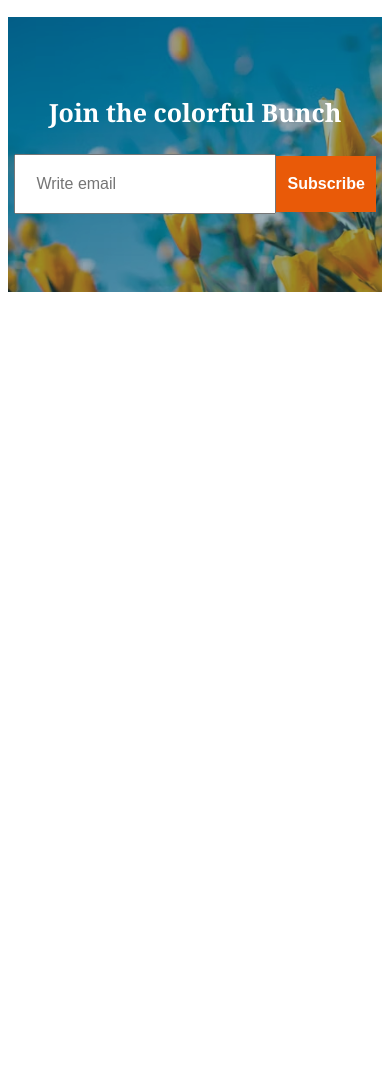
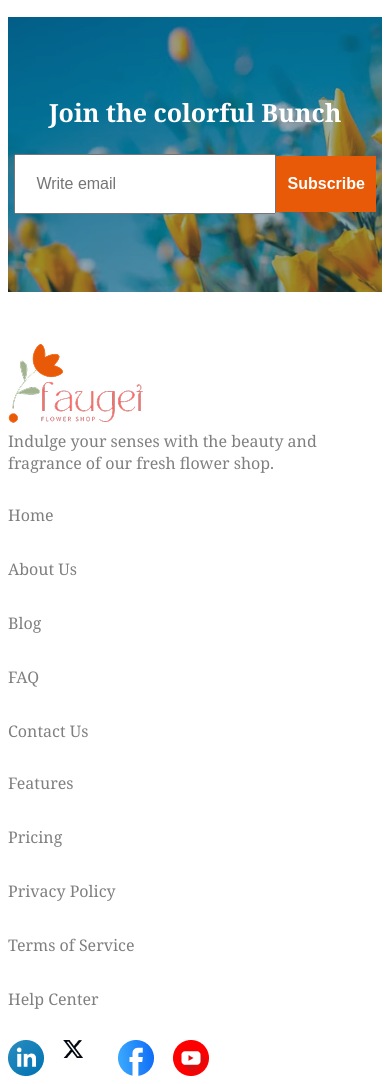
Before and after one commit to mdsanjidahmedsabab/my-second-assignment, a plain HTML site: page index.html in a window 390 px wide. Shown: the part 4375-5459 px from the top of the page. Before the commit the page ends 4675 px from the top, so only its background shows below. Drawn offline with Linux system fonts and the light colour scheme.

Commit message:
finaly finished

```diff
--- a/index.html
+++ b/index.html
@@ -168,7 +168,34 @@
         </section>
     </main>
     <footer>
+        <section class="footer-sec display-flex">
+            <div class="logo-and-description decription-texts">
+                <img src="assets/logo.png" alt="">
+                <p>Indulge your senses with the beauty and fragrance of our fresh flower shop. </p>
 
+            </div>
+            <div class="footer-menu-1">
+                <p class="decription-texts">Home</p>
+                <p class="decription-texts">About Us</p>
+                <p class="decription-texts">Blog</p>
+                <p class="decription-texts">FAQ</p>
+                <p class="decription-texts">Contact Us</p>
+
+            </div>
+            <div class="footer-menu-2">
+                <p class="decription-texts">Features</p>
+                <p class="decription-texts">Pricing</p>
+                <p class="decription-texts">Privacy Policy</p>
+                <p class="decription-texts">Terms of Service</p>
+                <p class="decription-texts">Help Center</p>
+            </div>
+            <div class="social-media">
+                <img src="assets/icon-linkedin.png" alt="">
+                <img src="assets/icon-twitter.png" alt="">
+                <img src="assets/icon-facebook.png" alt="">
+                <img src="assets/icon-youtube.png" alt="">
+            </div>
+        </section>
     </footer>
   </header>
 </body>
--- a/styles/style.css
+++ b/styles/style.css
@@ -360,9 +360,33 @@ nav > div > ul {
     padding: 20px 60px;
     margin-left:-5px ;
 }
-
-
-
+/* footer styles */
+.footer-sec{
+    max-width: 1120px;
+    justify-content: space-around;
+    margin: 0 auto;
+    gap:6.875rem;
+    padding: 50px 160px;
+}
+.logo-and-description p{
+    width:400px;
+    /* height: 100%; */
+}
+.footer-menu-1{
+    display: flex;
+    flex-direction: column;
+    gap:2rem;
+}
+.footer-menu-2{
+    display: flex;
+    flex-direction: column;
+    gap:2rem;
+}
+.social-media{
+  display:grid;
+  gap:30px;
+    grid-template-columns:repeat(4,1fr) ;
+}
 
 
 /* responsive for mobile useing media query */
@@ -477,5 +501,23 @@ nav > div > ul {
     font-weight:600;
     padding: 19px 12px;
 }
+.footer-sec{
+    flex-direction: column;
+    padding: 50px 0px 0px 0px;
+    /* padding: 0; */
+    width: 100%;
+    margin: 0;
+    gap: 30px;
+}
+.logo-and-description p{
+    width: 100%;
 
 }
+
+.social-media {
+    display: grid;
+    grid-template-columns:repeat(4,25px);
+    gap:30px;
+}
+
+}
```
